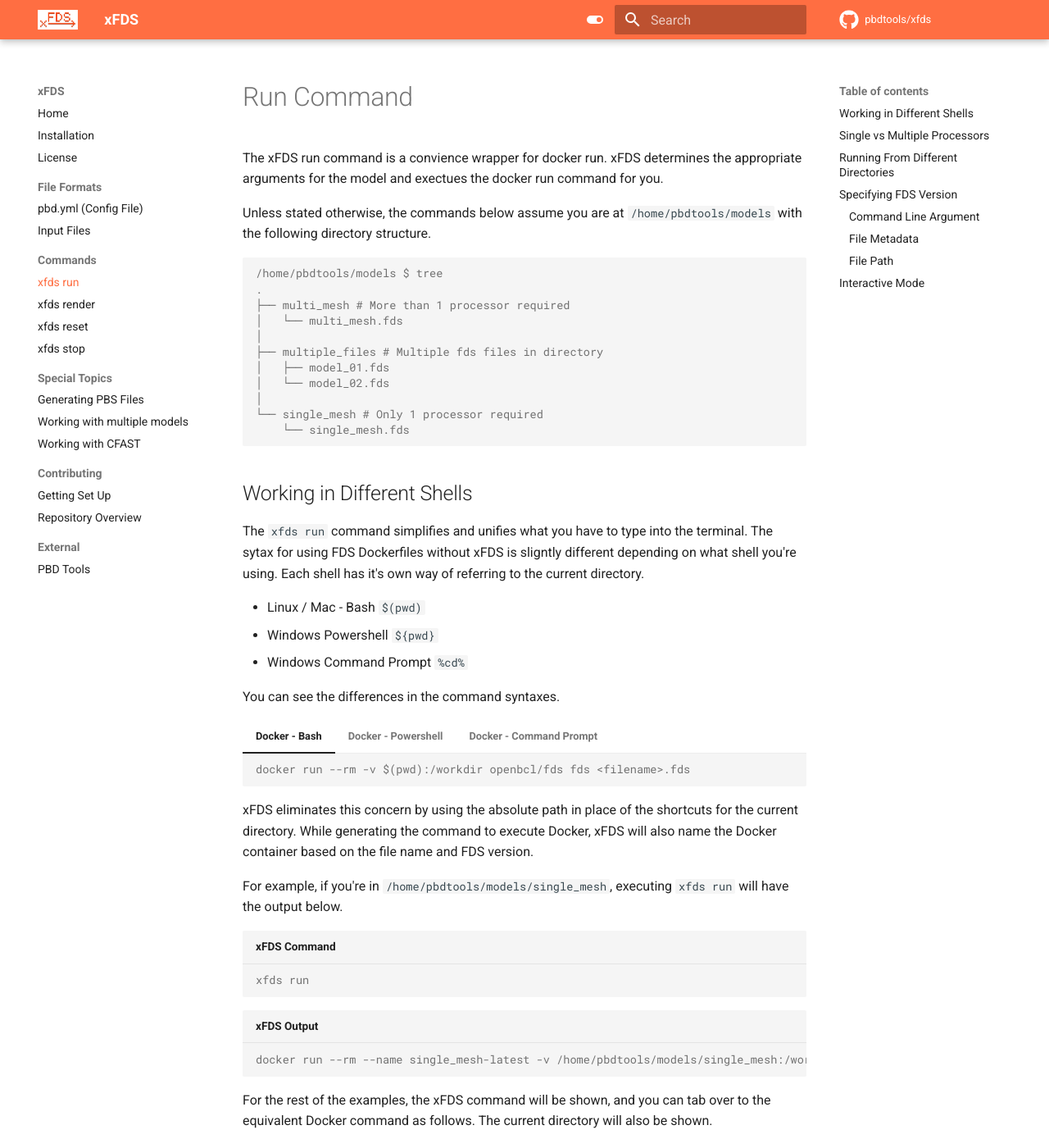
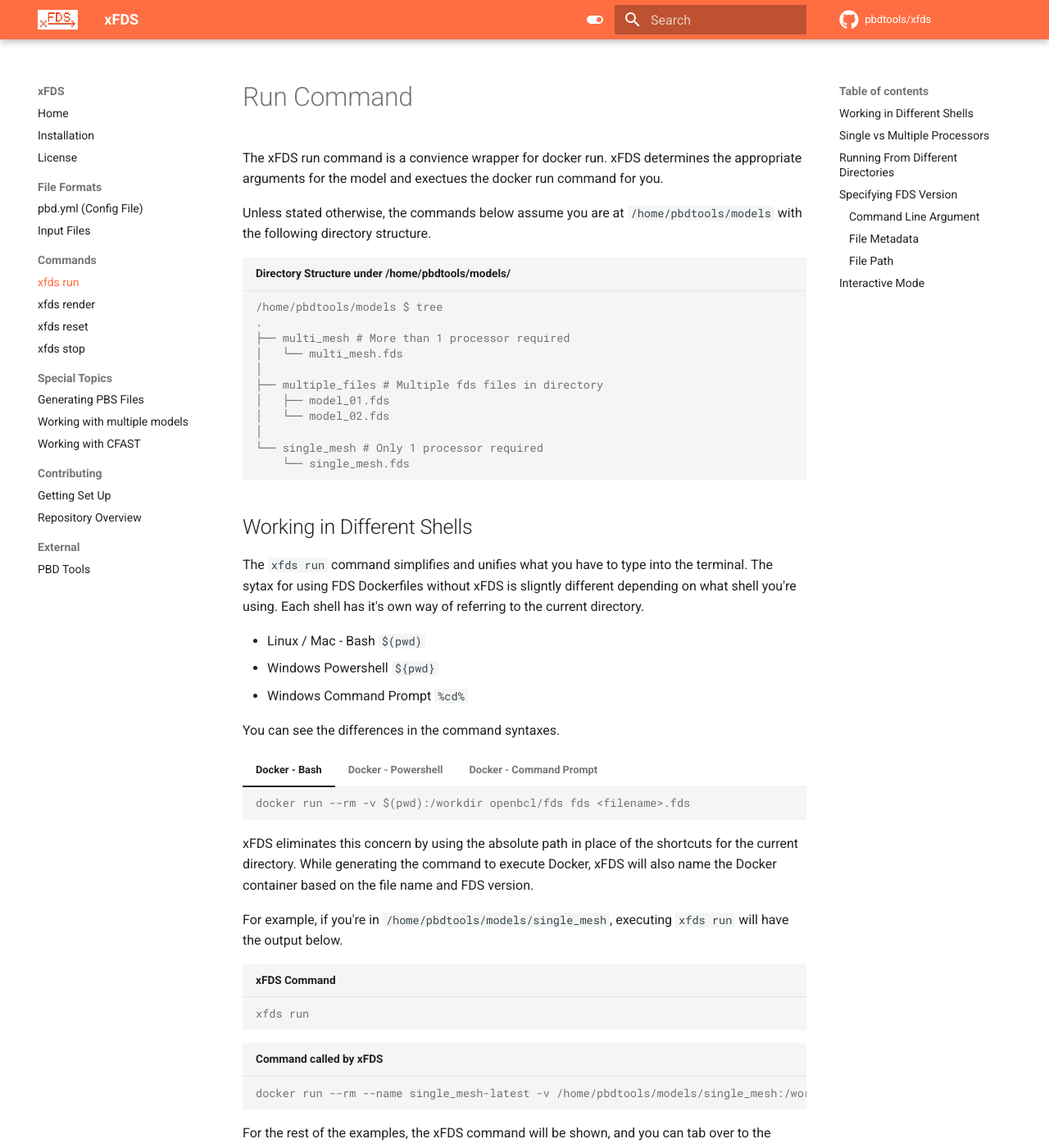
Before and after one commit to pbdtools/xfds, an MkDocs documentation site: the page built from docs/commands/run.md, in a window 1280 px wide and 1400 px high. Shown: the whole window at 82% size. Built offline with MkDocs 1.6.1 and Material for MkDocs 9.7.7, drawn with Linux system fonts in a browser that asks for light colours; comment, search, counter and statistics services are not loaded; some of the changed text lies outside the part shown.

Commit message:
minor updates to run documentation

````diff
--- a/docs/commands/run.md
+++ b/docs/commands/run.md
@@ -3,7 +3,7 @@
 The xFDS run command is a convience wrapper for docker run. xFDS determines the appropriate arguments for the model and exectues the docker run command for you.
 
 Unless stated otherwise, the commands below assume you are at `/home/pbdtools/models` with the following directory structure.
-```console
+```console title="Directory Structure under /home/pbdtools/models/"
 /home/pbdtools/models $ tree
 .
 ├── multi_mesh # More than 1 processor required
@@ -52,7 +52,7 @@ For example, if you're in `/home/pbdtools/models/single_mesh`, executing `xfds r
 ```console title="xFDS Command"
 xfds run
 ```
-```console title="xFDS Output"
+```console title="Command called by xFDS"
 docker run --rm --name single_mesh-latest -v /home/pbdtools/models/single_mesh:/workdir openbcl/fds:latest fds single_mesh.fds
 ```
 
@@ -147,7 +147,11 @@ These subsections also indicate the priority of different methods. Specifying a
 
 ### Command Line Argument
 
-=== "xFDS"
+=== "xFDS (Long Flag)"
+    ```console title="/home/pbdtools/models/single_mesh/"
+    xfds run --fds 6.7.5
+    ```
+=== "xFDS (Short Flag)"
     ```console title="/home/pbdtools/models/single_mesh/"
     xfds run -v 6.7.5
     ```
````
